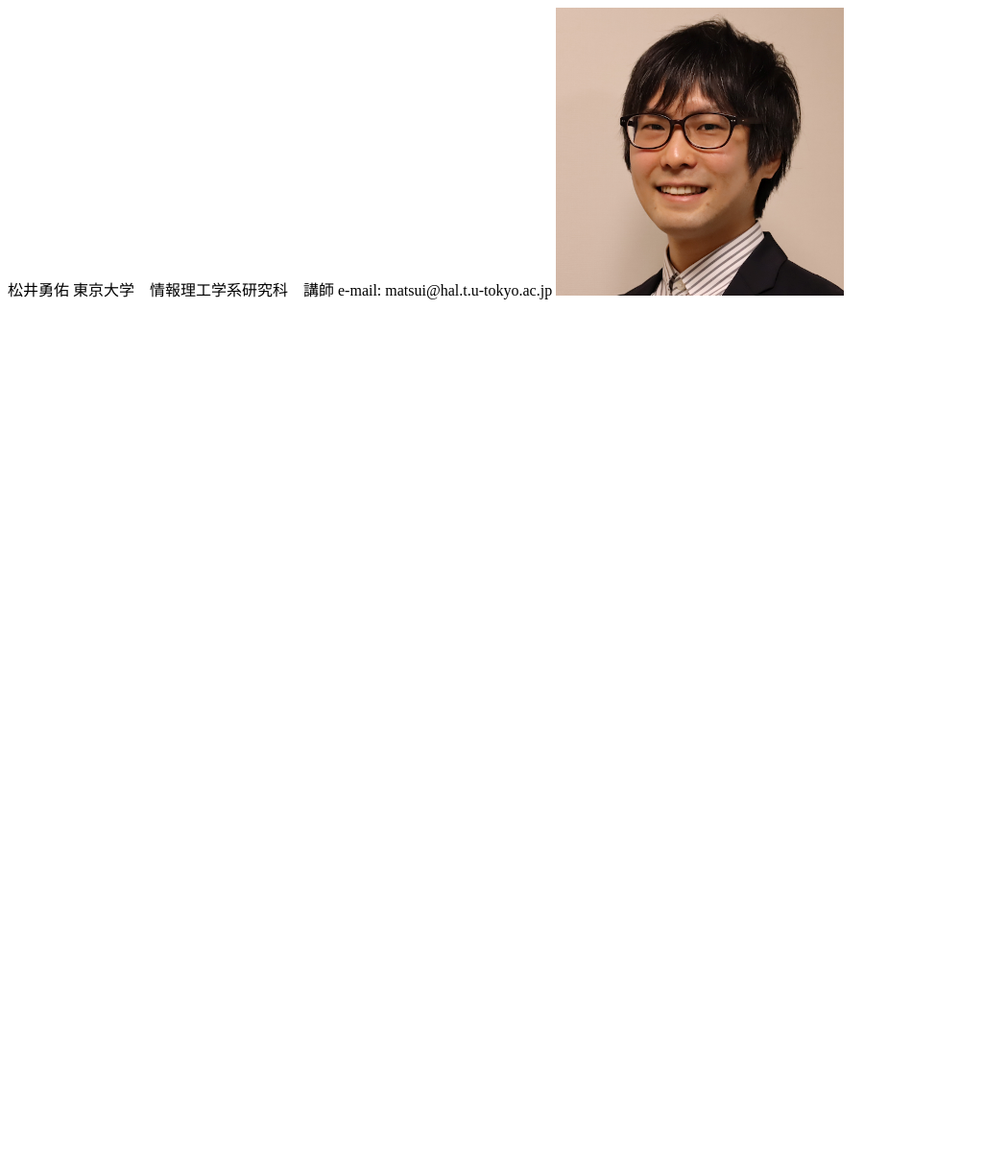
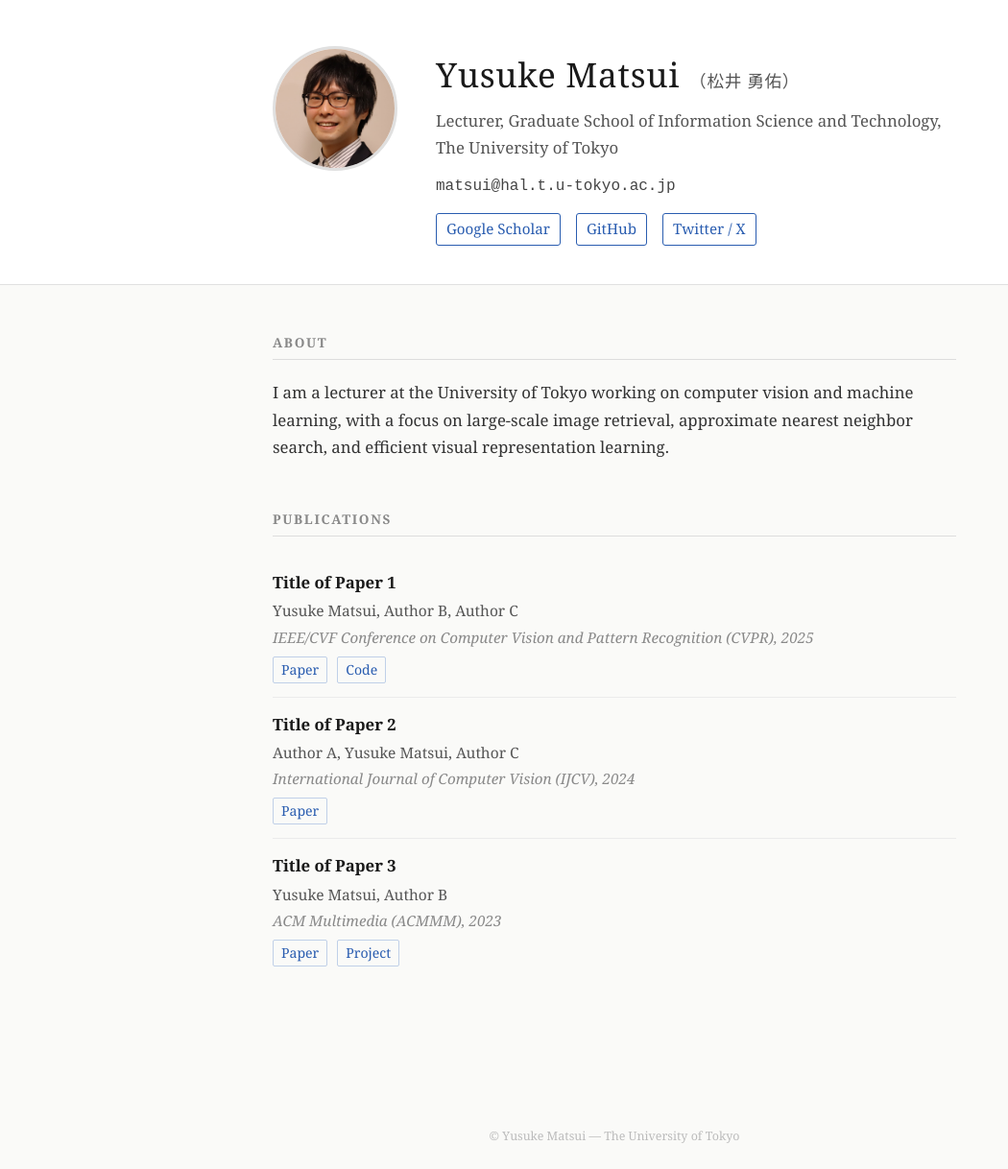
Before and after one commit to matsui528/deim2026claude, a plain HTML site: page index.html in a window 1280 px wide. Shown: the whole page at 96% size, without its empty margins (0-1050 px from the left). Before the commit the page ends 800 px from the top, so only its background shows below. Drawn offline with Linux system fonts and the light colour scheme.

Commit message:
kakkoii HP

```diff
--- a/index.html
+++ b/index.html
@@ -1,12 +1,258 @@
-<html>
+<!DOCTYPE html>
+<html lang="ja">
+<head>
+  <meta charset="UTF-8">
+  <meta name="viewport" content="width=device-width, initial-scale=1.0">
+  <title>Yusuke Matsui</title>
+  <style>
+    * {
+      margin: 0;
+      padding: 0;
+      box-sizing: border-box;
+    }
 
-松井勇佑
+    body {
+      font-family: 'Georgia', serif;
+      font-size: 18px;
+      background: #fafaf8;
+      color: #1a1a1a;
+      line-height: 1.7;
+    }
 
-東京大学　情報理工学系研究科　講師
+    a {
+      color: #2a5db0;
+      text-decoration: none;
+    }
 
-e-mail: matsui@hal.t.u-tokyo.ac.jp
+    a:hover {
+      text-decoration: underline;
+    }
 
-<img src="face_square.png">
+    /* ---- Header ---- */
+    header {
+      background: #fff;
+      border-bottom: 1px solid #e0e0e0;
+      padding: 48px 0 40px;
+    }
 
+    .profile {
+      max-width: 760px;
+      margin: 0 auto;
+      padding: 0 24px;
+      display: flex;
+      gap: 40px;
+      align-items: flex-start;
+    }
 
+    .profile img {
+      width: 130px;
+      height: 130px;
+      border-radius: 50%;
+      object-fit: cover;
+      border: 3px solid #e0e0e0;
+      flex-shrink: 0;
+    }
+
+    .profile-text h1 {
+      font-size: 2.2rem;
+      font-weight: normal;
+      letter-spacing: 0.02em;
+      margin-bottom: 4px;
+    }
+
+    .profile-text .subtitle {
+      font-size: 1.05rem;
+      color: #555;
+      margin-bottom: 12px;
+    }
+
+    .profile-text .email {
+      font-family: 'Courier New', monospace;
+      font-size: 1rem;
+      color: #444;
+    }
+
+    .profile-text .links {
+      margin-top: 14px;
+      display: flex;
+      gap: 16px;
+      flex-wrap: wrap;
+    }
+
+    .links a {
+      font-size: 0.95rem;
+      color: #2a5db0;
+      border: 1px solid #2a5db0;
+      padding: 3px 10px;
+      border-radius: 3px;
+    }
+
+    .links a:hover {
+      background: #2a5db0;
+      color: #fff;
+      text-decoration: none;
+    }
+
+    /* ---- Main content ---- */
+    main {
+      max-width: 760px;
+      margin: 0 auto;
+      padding: 48px 24px 80px;
+    }
+
+    section {
+      margin-bottom: 48px;
+    }
+
+    section h2 {
+      font-size: 0.85rem;
+      font-weight: bold;
+      letter-spacing: 0.12em;
+      text-transform: uppercase;
+      color: #888;
+      border-bottom: 1px solid #ddd;
+      padding-bottom: 6px;
+      margin-bottom: 20px;
+    }
+
+    /* ---- About ---- */
+    .about p {
+      font-size: 1.05rem;
+      color: #333;
+    }
+
+    /* ---- Publications ---- */
+    .pub-list {
+      list-style: none;
+    }
+
+    .pub-list li {
+      padding: 14px 0;
+      border-bottom: 1px solid #ebebeb;
+    }
+
+    .pub-list li:last-child {
+      border-bottom: none;
+    }
+
+    .pub-title {
+      font-size: 1.05rem;
+      font-weight: bold;
+      color: #1a1a1a;
+    }
+
+    .pub-authors {
+      font-size: 0.97rem;
+      color: #555;
+      margin-top: 2px;
+    }
+
+    .pub-venue {
+      font-size: 0.95rem;
+      color: #888;
+      font-style: italic;
+      margin-top: 2px;
+    }
+
+    .pub-links {
+      margin-top: 6px;
+      display: flex;
+      gap: 10px;
+    }
+
+    .pub-links a {
+      font-size: 0.88rem;
+      color: #2a5db0;
+      border: 1px solid #c0d0e8;
+      padding: 1px 8px;
+      border-radius: 2px;
+    }
+
+    .pub-links a:hover {
+      background: #2a5db0;
+      color: #fff;
+      text-decoration: none;
+    }
+
+    /* ---- Footer ---- */
+    footer {
+      text-align: center;
+      font-size: 0.78rem;
+      color: #bbb;
+      padding: 24px;
+    }
+  </style>
+</head>
+<body>
+
+<header>
+  <div class="profile">
+    <img src="face_square.png" alt="Yusuke Matsui">
+    <div class="profile-text">
+      <h1>Yusuke Matsui <span style="font-size:1.1rem; color:#555;">（松井 勇佑）</span></h1>
+      <p class="subtitle">Lecturer, Graduate School of Information Science and Technology, The University of Tokyo</p>
+      <p class="email">matsui@hal.t.u-tokyo.ac.jp</p>
+      <div class="links">
+        <a href="https://scholar.google.com/citations?user=YOUR_ID">Google Scholar</a>
+        <a href="https://github.com/matsui528">GitHub</a>
+        <a href="https://twitter.com/matsui_528">Twitter / X</a>
+      </div>
+    </div>
+  </div>
+</header>
+
+<main>
+
+  <section class="about">
+    <h2>About</h2>
+    <p>
+      I am a lecturer at the University of Tokyo working on computer vision and machine learning,
+      with a focus on large-scale image retrieval, approximate nearest neighbor search,
+      and efficient visual representation learning.
+    </p>
+  </section>
+
+  <section>
+    <h2>Publications</h2>
+    <ul class="pub-list">
+
+      <li>
+        <div class="pub-title">Title of Paper 1</div>
+        <div class="pub-authors">Yusuke Matsui, Author B, Author C</div>
+        <div class="pub-venue">IEEE/CVF Conference on Computer Vision and Pattern Recognition (CVPR), 2025</div>
+        <div class="pub-links">
+          <a href="#">Paper</a>
+          <a href="#">Code</a>
+        </div>
+      </li>
+
+      <li>
+        <div class="pub-title">Title of Paper 2</div>
+        <div class="pub-authors">Author A, Yusuke Matsui, Author C</div>
+        <div class="pub-venue">International Journal of Computer Vision (IJCV), 2024</div>
+        <div class="pub-links">
+          <a href="#">Paper</a>
+        </div>
+      </li>
+
+      <li>
+        <div class="pub-title">Title of Paper 3</div>
+        <div class="pub-authors">Yusuke Matsui, Author B</div>
+        <div class="pub-venue">ACM Multimedia (ACMMM), 2023</div>
+        <div class="pub-links">
+          <a href="#">Paper</a>
+          <a href="#">Project</a>
+        </div>
+      </li>
+
+    </ul>
+  </section>
+
+</main>
+
+<footer>
+  &copy; Yusuke Matsui &mdash; The University of Tokyo
+</footer>
+
+</body>
 </html>
```
